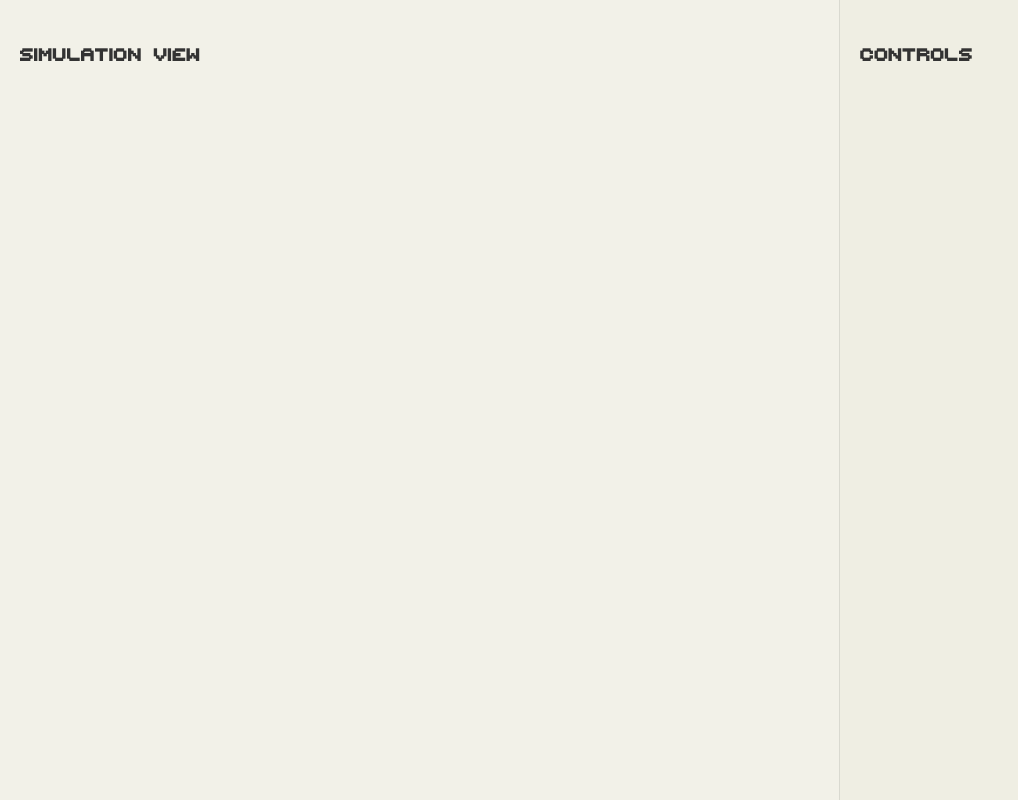
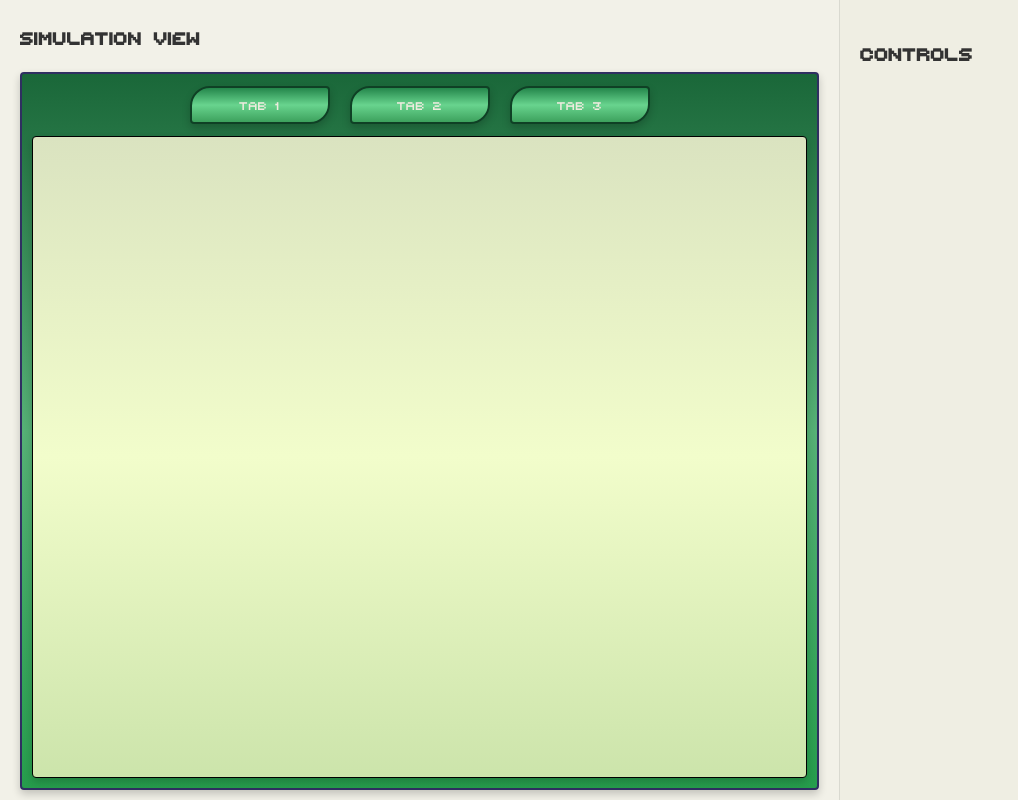
Before and after one commit to gleecode04/GodEcosystemSimulator, a React (Create React App) app in the folder frontend/: page /simulator in a window 1280 px wide. Shown: the whole page, without its empty margins (0-1018 px from the left). Built offline with nearby package versions, Linux system fonts and the light colour scheme; no server answers.

Commit message:
simulator view

```diff
--- a/frontend/src/pages/Simulator.css
+++ b/frontend/src/pages/Simulator.css
@@ -1,3 +1,8 @@
+@font-face {
+  font-family: 'PIXY';
+  src: url('../fonts/PIXY.ttf') format('truetype');
+}
+
 .simulation-container {
   display: flex;
   height: 100vh;
@@ -6,9 +11,66 @@
 
 .simulation-main {
   flex: 2;  /* Takes up 2/3 of the space */
-  padding: 20px;
+  padding: 4px 20px 20px 20px;
   background-color: rgba(237, 235, 222, 0.7);
   border-right: 1px solid rgba(0, 0, 0, 0.1);
+}
+
+.simulation-tabs {
+  border: 2px solid rgb(47, 47, 97);
+  border-radius: 4px;
+  padding: 0px 10px 10px 10px;
+  background: linear-gradient(180deg, #1a6739 0%, #56b176 50%, #269d4c 100%);
+  box-shadow: 0 4px 8px rgba(0, 0, 0, 0.2);
+}
+
+.tab-buttons {
+  display: flex;
+  padding: 12px 0px;
+  gap: 20px;
+  font-family: 'PIXY', sans-serif;
+  color: #EDEBDE;
+  justify-content: center;
+}
+
+.tab-button {
+  padding: 8px 16px;
+  border: none;
+  border-radius: 4px;
+  background: linear-gradient(180deg, #24864b 0%, #68d48e 50%, #3da15d 100%);
+  border: 2px solid #0f4025;
+  border-radius: 20px 4px 20px 4px;
+  color: #EDEBDE;
+  cursor: pointer;
+  position: relative;
+  transition: all 0.3s ease;
+  min-width: 140px;
+  box-shadow: 0 4px 8px rgba(0, 0, 0, 0.2);
+  font-family: PIXY;
+  font-size: 16px;
+}
+
+.tab-button:hover {
+  transform: translateY(-2px);
+  background: linear-gradient(180deg, #24864b 0%, #68d48e 50%, #3da15d 100%);
+  box-shadow: 0 6px 12px rgba(0, 0, 0, 0.3);
+}
+
+.tab-button:active {
+  transform: translateY(2px);
+  background: linear-gradient(180deg, #2c8e53 0%, #6bc289 50%, #36b05d 100%);
+  border-color: #0f4025;
+  box-shadow: 0 2px 4px rgba(0, 0, 0, 0.2);
+}
+
+.tab-content {
+  border: 1px solid black;
+  border-radius: 4px;
+  padding: 10px;
+  height: calc(90vh - 100px);
+  overflow-y: auto;
+  background: linear-gradient(180deg, #dae3c0 0%, #f2fdcb 50%, #cce4ab 100%);
+  box-shadow: 0 4px 8px rgba(0, 0, 0, 0.2);
 }
 
 .simulation-controls {
--- a/frontend/src/pages/Simulator.js
+++ b/frontend/src/pages/Simulator.js
@@ -7,6 +7,16 @@ const Simulator = () => {
       <div className="simulation-main">
         <h2>Simulation View</h2>
         {/* Main simulation content will go here */}
+        <div className="simulation-tabs">
+          <div className="tab-buttons">
+            <button className="tab-button">Tab 1</button>
+            <button className="tab-button">Tab 2</button>
+            <button className="tab-button">Tab 3</button>
+          </div>
+          <div className="tab-content">
+
+          </div>
+        </div>
       </div>
       <div className="simulation-controls">
         <h2>Controls</h2>
```
